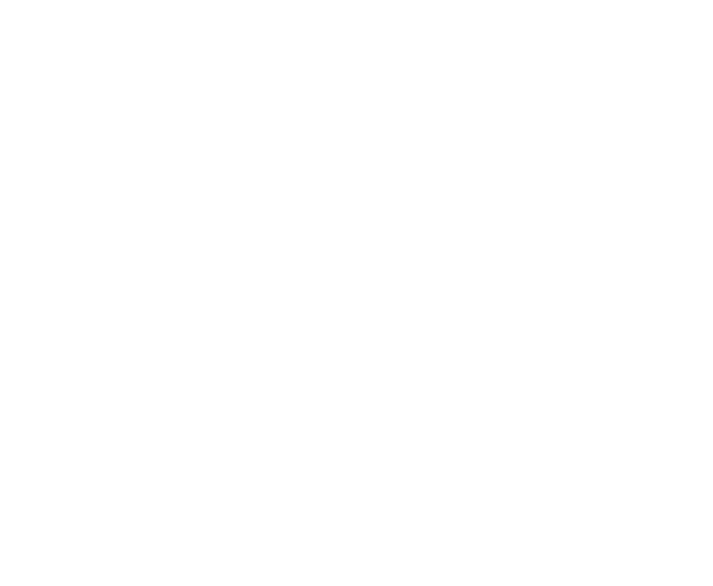
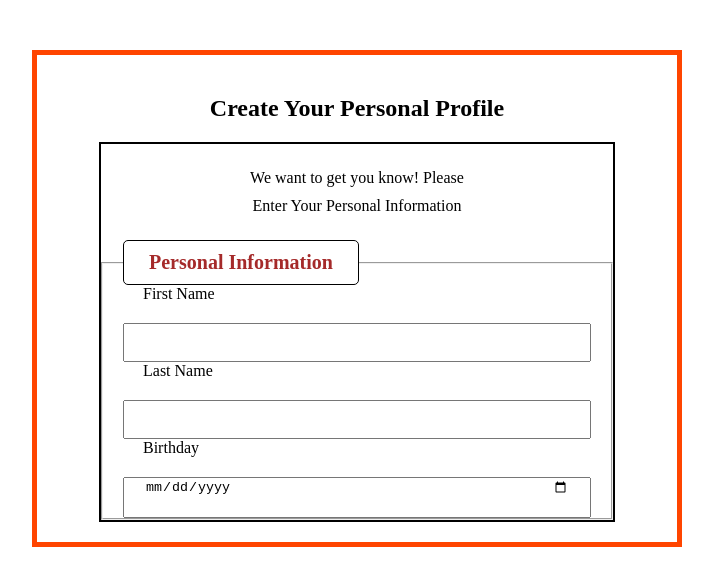
Before and after one commit to lilycm/practice-task, a plain HTML site: page index.html in a window 1280 px wide. Shown: the whole page, without its empty margins (283-996 px from the left). Drawn offline with Linux system fonts and the light colour scheme.

Commit message:
create form

```diff
--- a/index.html
+++ b/index.html
@@ -9,6 +9,20 @@
     <link rel="stylesheet" href="style/style.css">
 </head>
 <body>
-
+    <div class="form-border">
+        <h2>Create Your Personal Profile</h2>
+        <form action="">
+            <p>We want to get you know! Please <br> Enter Your Personal Information</p>
+            <fieldset>
+                <legend>Personal Information</legend>
+                <label for="">First Name</label>
+                <input type="text" name="" id="">
+                <label for="">Last Name</label>
+                <input type="text" name="" id="">
+                <label for="">Birthday</label>
+                <input type="date" name="Birthday" id="Birthday">
+            </fieldset>
+        </form>
+    </div>
 </body>
 </html>
--- a/style/style.css
+++ b/style/style.css
@@ -0,0 +1,49 @@
+body, *{
+    margin: 0;
+    padding: 0;
+}
+
+.form-border{
+    padding: 20px 0px;
+    width: 50%;
+    margin: 50px auto;
+    border: 5px solid orangered;
+
+}
+
+.form-border h2{
+    padding: 20px 0px;
+    text-align: center;
+}
+
+.form-border form{
+    border: 2px solid black;
+    width: 80%;
+    margin: auto;
+}
+
+.form-border form p{
+    padding: 20px 0px;
+    line-height: 28px;
+    text-align: center;
+}
+
+.form-border form fieldset{
+    display: flex;
+    flex-direction: column;
+}
+
+.form-border form fieldset legend{
+    margin-left: 20px;
+    color: brown;
+    font-weight: 600;
+    font-size: 20px;
+    padding: 10px 25px;
+    border: 1px solid black;
+    border-radius: 5px;
+}
+
+.form-border form fieldset label, input{
+    padding: 0px 20px 20px 20px;
+    margin: 0px 20px;
+}
```
